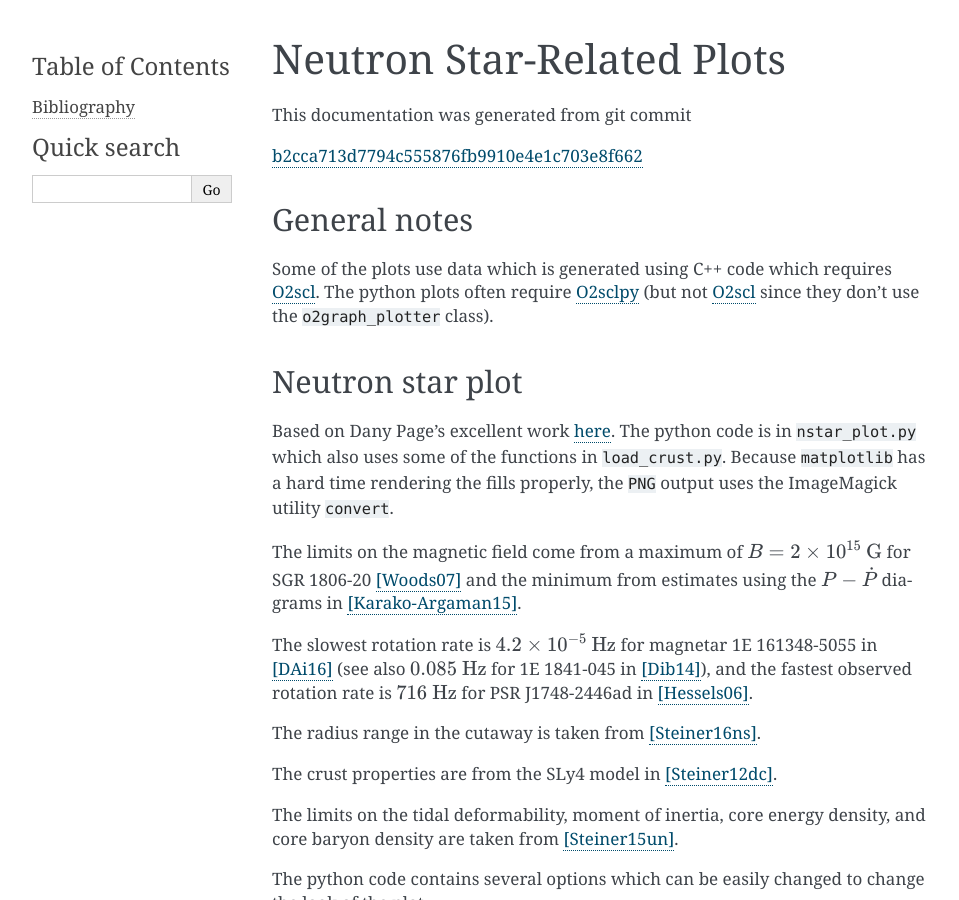
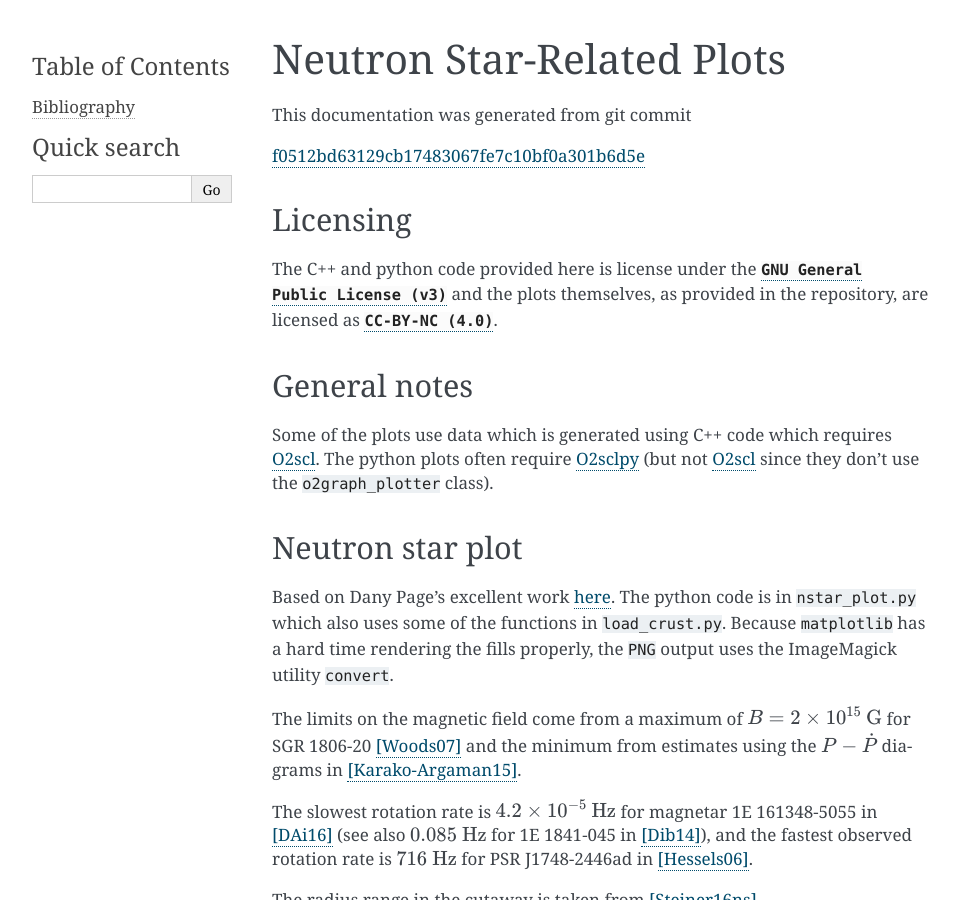
Before and after one commit to awsteiner/nstar-plot, a Sphinx documentation site: the page built from sphinx/index.rst, in a window 1280 px wide and 900 px high. Shown: the whole window, without its empty margins (148-1107 px from the left). Built offline with Sphinx 7.4.7, drawn with Linux system fonts in a browser that asks for light colours; part of the change alters nothing that is shown.

Commit message:
Better licensing docs.

```diff
--- a/sphinx/commit.rst
+++ b/sphinx/commit.rst
@@ -1 +1 @@
-`b2cca713d7794c555876fb9910e4e1c703e8f662 <http://github.com/awsteiner/nstar-plot/tree/b2cca713d7794c555876fb9910e4e1c703e8f662>`_
+`f0512bd63129cb17483067fe7c10bf0a301b6d5e <http://github.com/awsteiner/nstar-plot/tree/f0512bd63129cb17483067fe7c10bf0a301b6d5e>`_
--- a/sphinx/index.rst
+++ b/sphinx/index.rst
@@ -4,6 +4,14 @@ Neutron Star-Related Plots
 This documentation was generated from git commit
 
 .. include:: commit.rst
+
+Licensing
+---------
+
+The C++ and python code provided here is license under the
+:download:`GNU General Public License (v3)<static/gpl_license.txt>`
+and the plots themselves, as provided in the repository, are
+licensed as :download:`CC-BY-NC (4.0)<static/cc_by_nc_4.md>`.
 
 General notes
 -------------
--- /dev/null
+++ b/sphinx/static/cc_by_nc_4.md
@@ -0,0 +1,161 @@
+## creative commons
+
+# Attribution-NonCommercial 4.0 International
+
+Creative Commons Corporation (“Creative Commons”) is not a law firm and does not provide legal services or legal advice. Distribution of Creative Commons public licenses does not create a lawyer-client or other relationship. Creative Commons makes its licenses and related information available on an “as-is” basis. Creative Commons gives no warranties regarding its licenses, any material licensed under their terms and conditions, or any related information. Creative Commons disclaims all liability for damages resulting from their use to the fullest extent possible.
+
+### Using Creative Commons Public Licenses
+
+Creative Commons public licenses provide a standard set of terms and conditions that creators and other rights holders may use to share original works of authorship and other material subject to copyright and certain other rights specified in the public license below. The following considerations are for informational purposes only, are not exhaustive, and do not form part of our licenses.
+
+* __Considerations for licensors:__ Our public licenses are intended for use by those authorized to give the public permission to use material in ways otherwise restricted by copyright and certain other rights. Our licenses are irrevocable. Licensors should read and understand the terms and conditions of the license they choose before applying it. Licensors should also secure all rights necessary before applying our licenses so that the public can reuse the material as expected. Licensors should clearly mark any material not subject to the license. This includes other CC-licensed material, or material used under an exception or limitation to copyright. [More considerations for licensors](http://wiki.creativecommons.org/Considerations_for_licensors_and_licensees#Considerations_for_licensors).
+
+* __Considerations for the public:__ By using one of our public licenses, a licensor grants the public permission to use the licensed material under specified terms and conditions. If the licensor’s permission is not necessary for any reason–for example, because of any applicable exception or limitation to copyright–then that use is not regulated by the license. Our licenses grant only permissions under copyright and certain other rights that a licensor has authority to grant. Use of the licensed material may still be restricted for other reasons, including because others have copyright or other rights in the material. A licensor may make special requests, such as asking that all changes be marked or described. Although not required by our licenses, you are encouraged to respect those requests where reasonable. [More considerations for the public](http://wiki.creativecommons.org/Considerations_for_licensors_and_licensees#Considerations_for_licensees).
+
+## Creative Commons Attribution-NonCommercial 4.0 International Public License
+
+By exercising the Licensed Rights (defined below), You accept and agree to be bound by the terms and conditions of this Creative Commons Attribution-NonCommercial 4.0 International Public License ("Public License"). To the extent this Public License may be interpreted as a contract, You are granted the Licensed Rights in consideration of Your acceptance of these terms and conditions, and the Licensor grants You such rights in consideration of benefits the Licensor receives from making the Licensed Material available under these terms and conditions.
+
+### Section 1 – Definitions.
+
+a. __Adapted Material__ means material subject to Copyright and Similar Rights that is derived from or based upon the Licensed Material and in which the Licensed Material is translated, altered, arranged, transformed, or otherwise modified in a manner requiring permission under the Copyright and Similar Rights held by the Licensor. For purposes of this Public License, where the Licensed Material is a musical work, performance, or sound recording, Adapted Material is always produced where the Licensed Material is synched in timed relation with a moving image.
+
+b. __Adapter's License__ means the license You apply to Your Copyright and Similar Rights in Your contributions to Adapted Material in accordance with the terms and conditions of this Public License.
+
+c. __Copyright and Similar Rights__ means copyright and/or similar rights closely related to copyright including, without limitation, performance, broadcast, sound recording, and Sui Generis Database Rights, without regard to how the rights are labeled or categorized. For purposes of this Public License, the rights specified in Section 2(b)(1)-(2) are not Copyright and Similar Rights.
+
+d. __Effective Technological Measures__ means those measures that, in the absence of proper authority, may not be circumvented under laws fulfilling obligations under Article 11 of the WIPO Copyright Treaty adopted on December 20, 1996, and/or similar international agreements.
+
+e. __Exceptions and Limitations__ means fair use, fair dealing, and/or any other exception or limitation to Copyright and Similar Rights that applies to Your use of the Licensed Material.
+
+f. __Licensed Material__ means the artistic or literary work, database, or other material to which the Licensor applied this Public License.
+
+g. __Licensed Rights__ means the rights granted to You subject to the terms and conditions of this Public License, which are limited to all Copyright and Similar Rights that apply to Your use of the Licensed Material and that the Licensor has authority to license.
+
+h. __Licensor__ means the individual(s) or entity(ies) granting rights under this Public License.
+
+i. __NonCommercial__ means not primarily intended for or directed towards commercial advantage or monetary compensation. For purposes of this Public License, the exchange of the Licensed Material for other material subject to Copyright and Similar Rights by digital file-sharing or similar means is NonCommercial provided there is no payment of monetary compensation in connection with the exchange.
+
+j. __Share__ means to provide material to the public by any means or process that requires permission under the Licensed Rights, such as reproduction, public display, public performance, distribution, dissemination, communication, or importation, and to make material available to the public including in ways that members of the public may access the material from a place and at a time individually chosen by them.
+
+k. __Sui Generis Database Rights__ means rights other than copyright resulting from Directive 96/9/EC of the European Parliament and of the Council of 11 March 1996 on the legal protection of databases, as amended and/or succeeded, as well as other essentially equivalent rights anywhere in the world.
+
+l. __You__ means the individual or entity exercising the Licensed Rights under this Public License. Your has a corresponding meaning.
+
+### Section 2 – Scope.
+
+a. ___License grant.___
+
+   1. Subject to the terms and conditions of this Public License, the Licensor hereby grants You a worldwide, royalty-free, non-sublicensable, non-exclusive, irrevocable license to exercise the Licensed Rights in the Licensed Material to:
+
+       A. reproduce and Share the Licensed Material, in whole or in part, for NonCommercial purposes only; and
+
+       B. produce, reproduce, and Share Adapted Material for NonCommercial purposes only.
+
+   2. __Exceptions and Limitations.__ For the avoidance of doubt, where Exceptions and Limitations apply to Your use, this Public License does not apply, and You do not need to comply with its terms and conditions.
+
+   3. __Term.__ The term of this Public License is specified in Section 6(a).
+
+   4. __Media and formats; technical modifications allowed.__ The Licensor authorizes You to exercise the Licensed Rights in all media and formats whether now known or hereafter created, and to make technical modifications necessary to do so. The Licensor waives and/or agrees not to assert any right or authority to forbid You from making technical modifications necessary to exercise the Licensed Rights, including technical modifications necessary to circumvent Effective Technological Measures. For purposes of this Public License, simply making modifications authorized by this Section 2(a)(4) never produces Adapted Material.
+
+   5. __Downstream recipients.__
+
+        A. __Offer from the Licensor – Licensed Material.__ Every recipient of the Licensed Material automatically receives an offer from the Licensor to exercise the Licensed Rights under the terms and conditions of this Public License.
+
+        B. __No downstream restrictions.__ You may not offer or impose any additional or different terms or conditions on, or apply any Effective Technological Measures to, the Licensed Material if doing so restricts exercise of the Licensed Rights by any recipient of the Licensed Material.
+
+   6. __No endorsement.__ Nothing in this Public License constitutes or may be construed as permission to assert or imply that You are, or that Your use of the Licensed Material is, connected with, or sponsored, endorsed, or granted official status by, the Licensor or others designated to receive attribution as provided in Section 3(a)(1)(A)(i).
+
+b. ___Other rights.___
+
+   1. Moral rights, such as the right of integrity, are not licensed under this Public License, nor are publicity, privacy, and/or other similar personality rights; however, to the extent possible, the Licensor waives and/or agrees not to assert any such rights held by the Licensor to the limited extent necessary to allow You to exercise the Licensed Rights, but not otherwise.
+
+   2. Patent and trademark rights are not licensed under this Public License.
+
+   3. To the extent possible, the Licensor waives any right to collect royalties from You for the exercise of the Licensed Rights, whether directly or through a collecting society under any voluntary or waivable statutory or compulsory licensing scheme. In all other cases the Licensor expressly reserves any right to collect such royalties, including when the Licensed Material is used other than for NonCommercial purposes.
+
+### Section 3 – License Conditions.
+
+Your exercise of the Licensed Rights is expressly made subject to the following conditions.
+
+a. ___Attribution.___
+
+   1. If You Share the Licensed Material (including in modified form), You must:
+
+       A. retain the following if it is supplied by the Licensor with the Licensed Material:
+
+         i. identification of the creator(s) of the Licensed Material and any others designated to receive attribution, in any reasonable manner requested by the Licensor (including by pseudonym if designated);
+
+         ii. a copyright notice;
+
+         iii. a notice that refers to this Public License;
+
+         iv. a notice that refers to the disclaimer of warranties;
+
+         v. a URI or hyperlink to the Licensed Material to the extent reasonably practicable;
+
+       B. indicate if You modified the Licensed Material and retain an indication of any previous modifications; and
+
+       C. indicate the Licensed Material is licensed under this Public License, and include the text of, or the URI or hyperlink to, this Public License.
+
+   2. You may satisfy the conditions in Section 3(a)(1) in any reasonable manner based on the medium, means, and context in which You Share the Licensed Material. For example, it may be reasonable to satisfy the conditions by providing a URI or hyperlink to a resource that includes the required information.
+
+   3. If requested by the Licensor, You must remove any of the information required by Section 3(a)(1)(A) to the extent reasonably practicable.
+
+   4. If You Share Adapted Material You produce, the Adapter's License You apply must not prevent recipients of the Adapted Material from complying with this Public License.
+
+### Section 4 – Sui Generis Database Rights.
+
+Where the Licensed Rights include Sui Generis Database Rights that apply to Your use of the Licensed Material:
+
+a. for the avoidance of doubt, Section 2(a)(1) grants You the right to extract, reuse, reproduce, and Share all or a substantial portion of the contents of the database for NonCommercial purposes only;
+
+b. if You include all or a substantial portion of the database contents in a database in which You have Sui Generis Database Rights, then the database in which You have Sui Generis Database Rights (but not its individual contents) is Adapted Material; and
+
+c. You must comply with the conditions in Section 3(a) if You Share all or a substantial portion of the contents of the database.
+
+For the avoidance of doubt, this Section 4 supplements and does not replace Your obligations under this Public License where the Licensed Rights include other Copyright and Similar Rights.
+
+### Section 5 – Disclaimer of Warranties and Limitation of Liability.
+
+a. __Unless otherwise separately undertaken by the Licensor, to the extent possible, the Licensor offers the Licensed Material as-is and as-available, and makes no representations or warranties of any kind concerning the Licensed Material, whether express, implied, statutory, or other. This includes, without limitation, warranties of title, merchantability, fitness for a particular purpose, non-infringement, absence of latent or other defects, accuracy, or the presence or absence of errors, whether or not known or discoverable. Where disclaimers of warranties are not allowed in full or in part, this disclaimer may not apply to You.__
+
+b. __To the extent possible, in no event will the Licensor be liable to You on any legal theory (including, without limitation, negligence) or otherwise for any direct, special, indirect, incidental, consequential, punitive, exemplary, or other losses, costs, expenses, or damages arising out of this Public License or use of the Licensed Material, even if the Licensor has been advised of the possibility of such losses, costs, expenses, or damages. Where a limitation of liability is not allowed in full or in part, this limitation may not apply to You.__
+
+c. The disclaimer of warranties and limitation of liability provided above shall be interpreted in a manner that, to the extent possible, most closely approximates an absolute disclaimer and waiver of all liability.
+
+### Section 6 – Term and Termination.
+
+a. This Public License applies for the term of the Copyright and Similar Rights licensed here. However, if You fail to comply with this Public License, then Your rights under this Public License terminate automatically.
+
+b. Where Your right to use the Licensed Material has terminated under Section 6(a), it reinstates:
+
+   1. automatically as of the date the violation is cured, provided it is cured within 30 days of Your discovery of the violation; or
+
+   2. upon express reinstatement by the Licensor.
+
+   For the avoidance of doubt, this Section 6(b) does not affect any right the Licensor may have to seek remedies for Your violations of this Public License.
+
+c. For the avoidance of doubt, the Licensor may also offer the Licensed Material under separate terms or conditions or stop distributing the Licensed Material at any time; however, doing so will not terminate this Public License.
+
+d. Sections 1, 5, 6, 7, and 8 survive termination of this Public License.
+
+### Section 7 – Other Terms and Conditions.
+
+a. The Licensor shall not be bound by any additional or different terms or conditions communicated by You unless expressly agreed.
+
+b. Any arrangements, understandings, or agreements regarding the Licensed Material not stated herein are separate from and independent of the terms and conditions of this Public License.
+
+### Section 8 – Interpretation.
+
+a. For the avoidance of doubt, this Public License does not, and shall not be interpreted to, reduce, limit, restrict, or impose conditions on any use of the Licensed Material that could lawfully be made without permission under this Public License.
+
+b. To the extent possible, if any provision of this Public License is deemed unenforceable, it shall be automatically reformed to the minimum extent necessary to make it enforceable. If the provision cannot be reformed, it shall be severed from this Public License without affecting the enforceability of the remaining terms and conditions.
+
+c. No term or condition of this Public License will be waived and no failure to comply consented to unless expressly agreed to by the Licensor.
+
+d. Nothing in this Public License constitutes or may be interpreted as a limitation upon, or waiver of, any privileges and immunities that apply to the Licensor or You, including from the legal processes of any jurisdiction or authority.
+
+> Creative Commons is not a party to its public licenses. Notwithstanding, Creative Commons may elect to apply one of its public licenses to material it publishes and in those instances will be considered the “Licensor.” Except for the limited purpose of indicating that material is shared under a Creative Commons public license or as otherwise permitted by the Creative Commons policies published at [creativecommons.org/policies](http://creativecommons.org/policies), Creative Commons does not authorize the use of the trademark “Creative Commons” or any other trademark or logo of Creative Commons without its prior written consent including, without limitation, in connection with any unauthorized modifications to any of its public licenses or any other arrangements, understandings, or agreements concerning use of licensed material. For the avoidance of doubt, this paragraph does not form part of the public licenses.
+>
+> Creative Commons may be contacted at creativecommons.org
```
